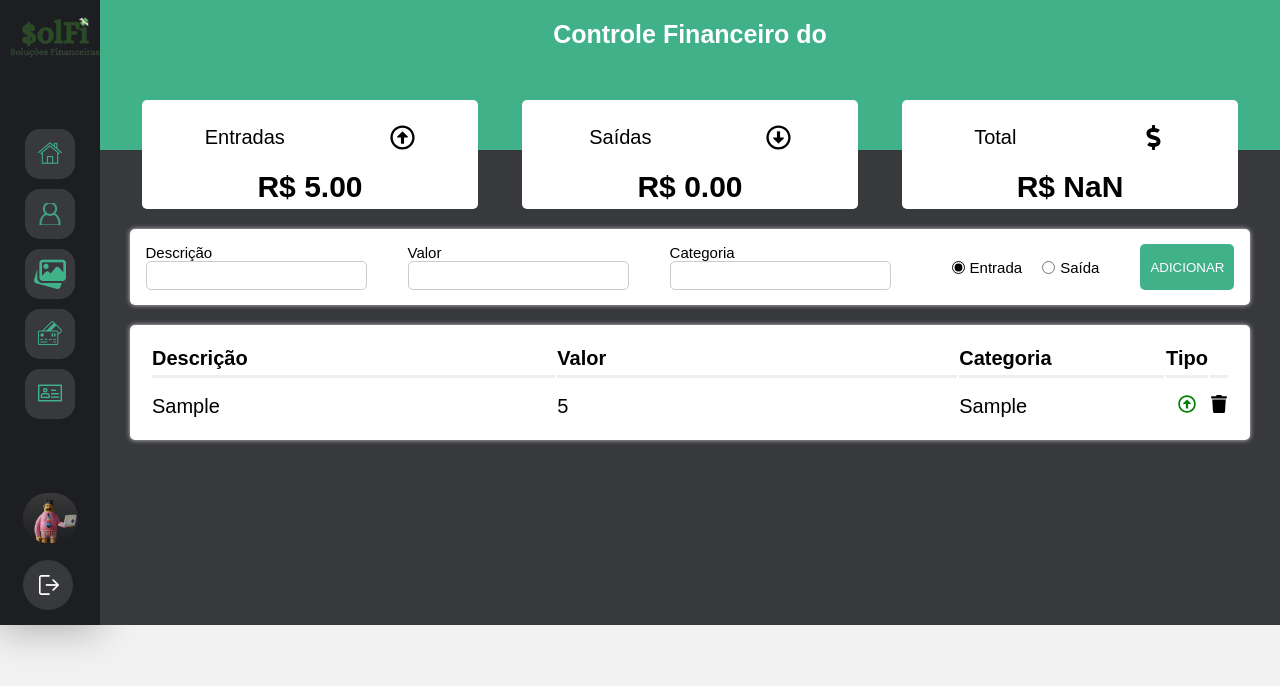
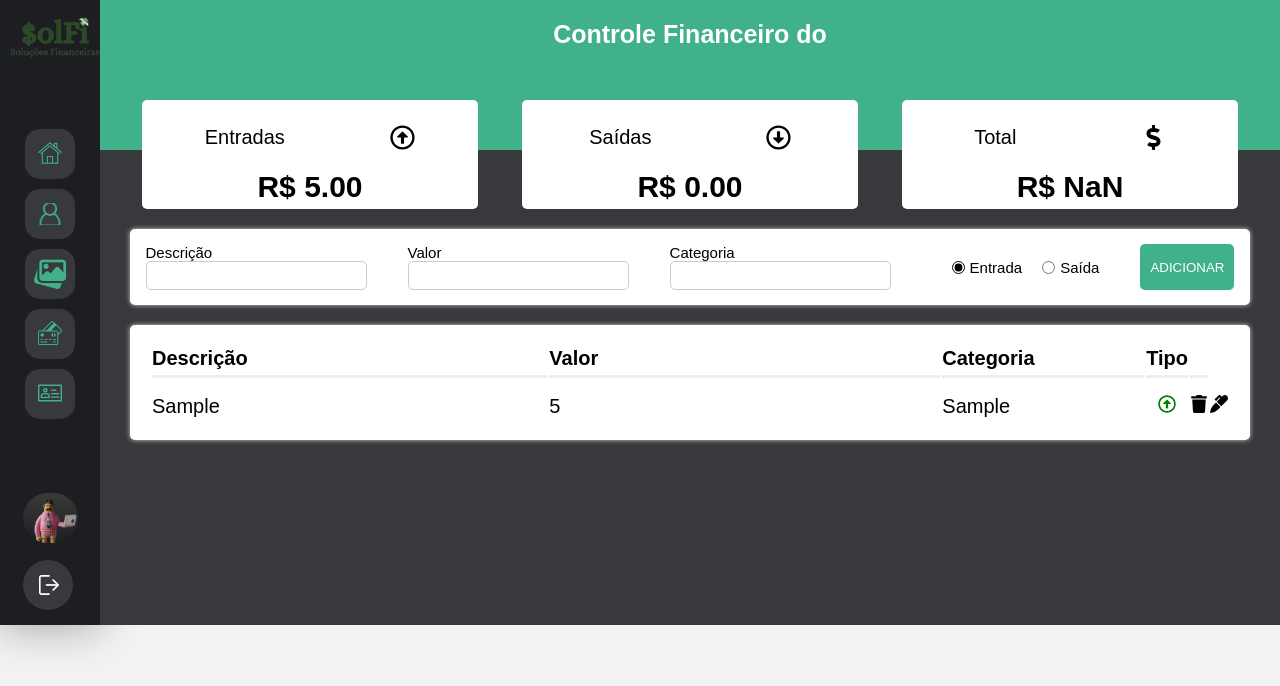
Before and after one commit to victor-joness/Solf1-Solucoes-Financeiras, a React (Create React App) app in the folder Client/: page /dashboard-despesa in a window 1280 px wide. Both pictures are taken after typing "Sample", "5", "Sample" into the empty fields and a click on the button "ADICIONAR". Shown: the top 686 px of the page. Built offline with nearby package versions, Linux system fonts and the light colour scheme; a web font is replaced by a local one.

Commit message:
Update index.js

```diff
--- a/Client/src/Pages/Autorizada/Dashboard/Options/Despesa/components/GridItem/index.js
+++ b/Client/src/Pages/Autorizada/Dashboard/Options/Despesa/components/GridItem/index.js
@@ -4,9 +4,42 @@ import {
   FaRegArrowAltCircleUp,
   FaRegArrowAltCircleDown,
   FaTrash,
+  FaMarker
 } from "react-icons/fa";
 
-const GridItem = ({ item, onDelete }) => {
+const GridItem = ({ item, onDelete, itens, setItens, handleAdd, transactionsList, setTransactionsList}) => {
+
+  const onUpdate = (ID) => {
+    const descricao = (window.prompt("Descricao nova"));
+    const valor = Number(window.prompt("Valor novo nova"));
+    const Categoria = (window.prompt("Categoria nova"));
+    const isExpense = item.expense;
+
+    const generateID = () => Math.round(Math.random() * 1000);
+
+    const transaction = {
+      id: generateID(),
+      desc: descricao,
+      amount: valor,
+      categoria: Categoria,
+      expense: isExpense,
+    };
+
+
+    const newArrayTransactions = [...transactionsList, transaction];
+    //
+    const newArray = itens.filter((newArrayTransactions) => newArrayTransactions.id !== ID);
+
+    const newArrayTransactions2 = [...newArray, transaction];
+
+    localStorage.setItem('transactions',JSON.stringify(newArrayTransactions2));
+
+    setTransactionsList(newArrayTransactions2);
+
+    //caso n funcionar usar o useNavigate
+  };
+
+
   return (
     <C.Tr>
       <C.Td>{item.desc}</C.Td>
@@ -22,6 +55,10 @@ const GridItem = ({ item, onDelete }) => {
       <C.Td alignCenter>
           <FaTrash onClick={() => onDelete(item.id)} />
       </C.Td>
+      <C.Td alignCenter>
+          <FaMarker onClick={() => onUpdate(item.id)} />
+
+      </C.Td>
     </C.Tr>
   );
 };
```
